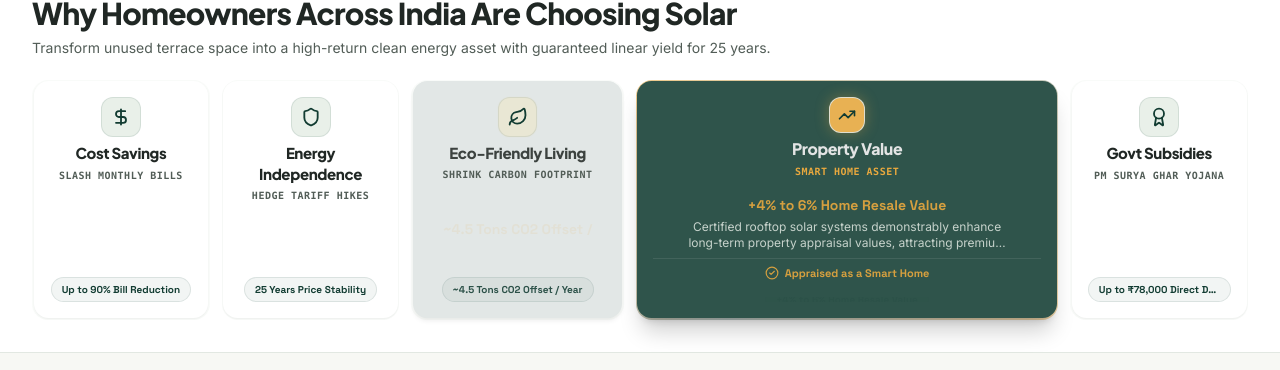
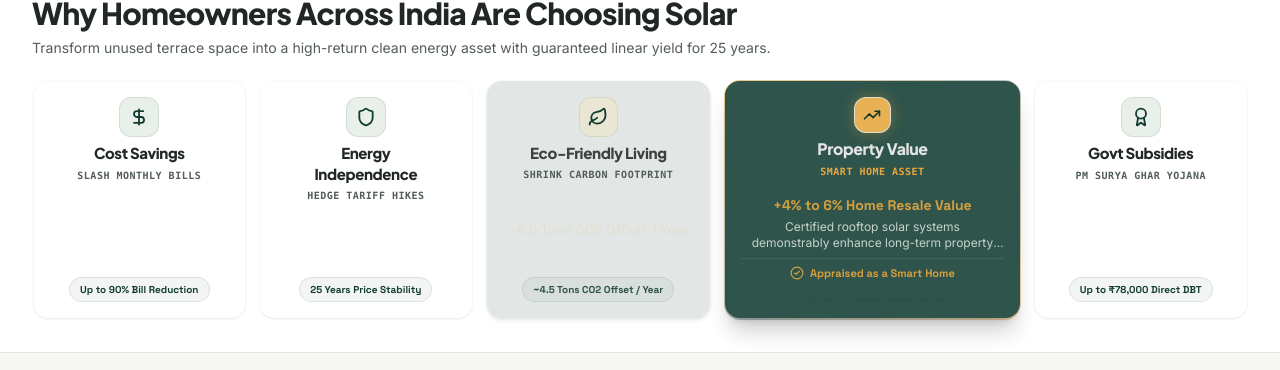
Before and after one commit to abhaybathri/proton-power-infra, a React (Vite) app: page /residential-solar in a window 1280 px wide. Shown: the part 716-1086 px from the top of the page. Built offline with nearby package versions, Linux system fonts and the light colour scheme.

Commit message:
fix(residential): reduce hover card width expansion to 1.45x to eliminate horizontal empty space

```diff
--- a/src/pages/ResidentialSolar.jsx
+++ b/src/pages/ResidentialSolar.jsx
@@ -68,7 +68,7 @@ function BenefitCard({
       }}
       onClick={() => onActivate(idx)}
       className={`relative rounded-2xl p-[1.5px] transition-all duration-500 ease-in-out cursor-pointer select-none group min-w-0 ${
-        isActive ? "lg:flex-[2.6]" : "lg:flex-1"
+        isActive ? "lg:flex-[1.45]" : "lg:flex-1"
       } h-auto lg:h-full`}
     >
       {/* Dynamic Cursor-Responsive Border Glow */}
@@ -151,8 +151,8 @@ function BenefitCard({
             {benefit.stat}
           </div>
 
-          {/* Description (Concise 2 lines) */}
-          <p className="text-[11px] sm:text-xs text-[#E9F0E9]/90 leading-snug text-center max-w-[320px] mx-auto line-clamp-2 mb-1.5">
+          {/* Description (Concise 2 lines, naturally proportioned to card width) */}
+          <p className="text-[11px] sm:text-xs text-[#E9F0E9]/90 leading-snug text-center w-full px-1 line-clamp-2 mb-1.5">
             {benefit.desc}
           </p>
 
```
